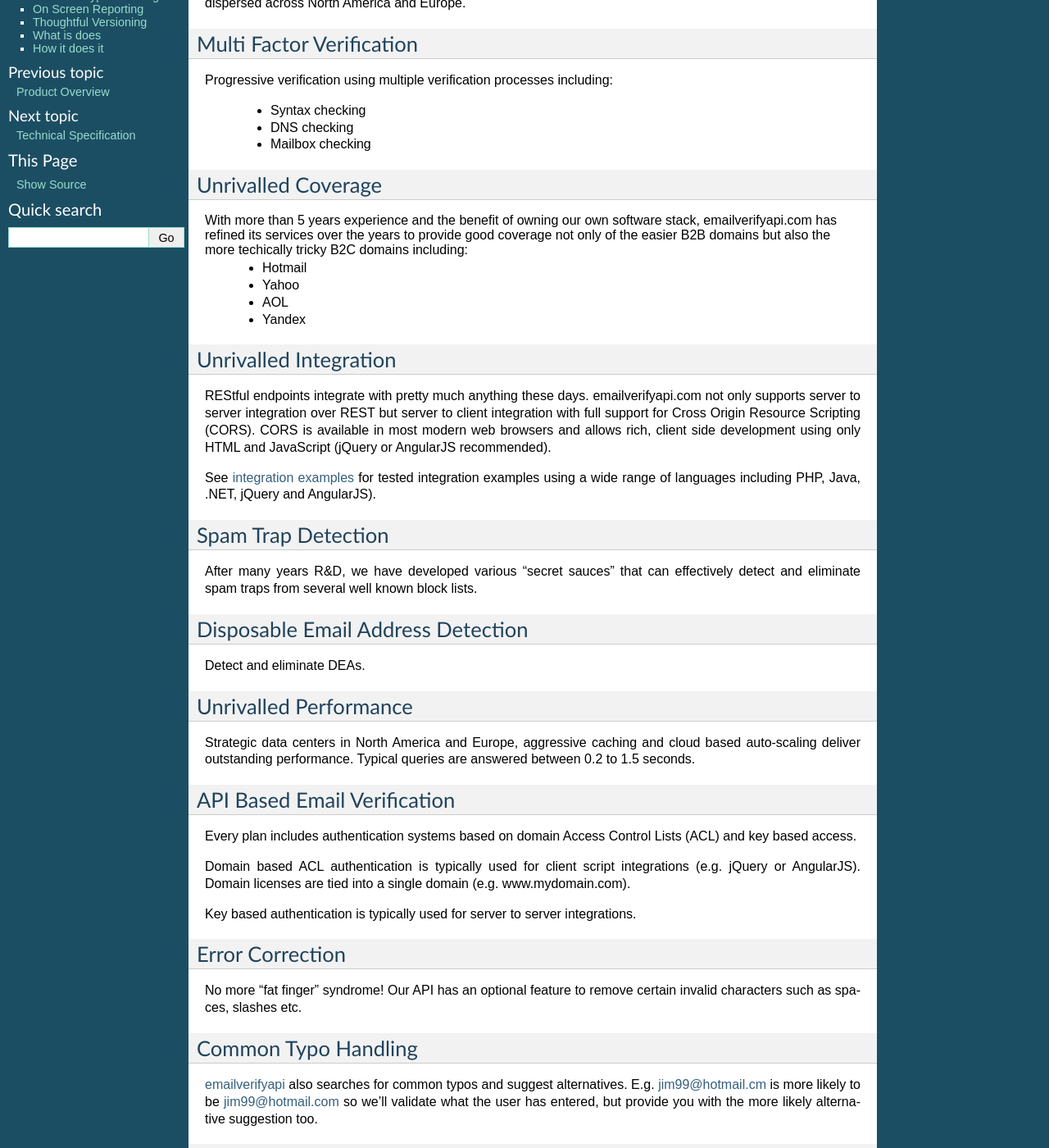
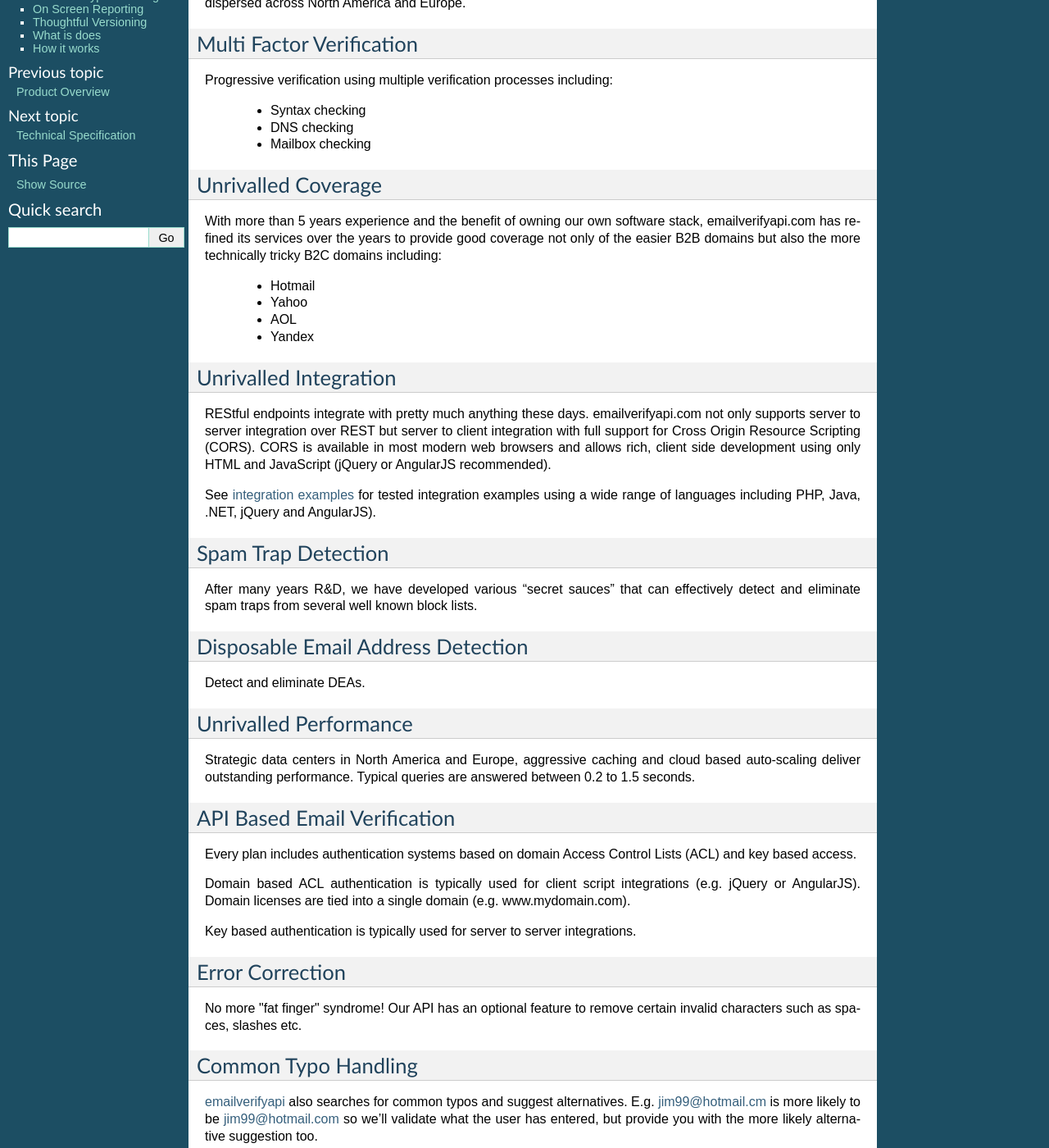
Before and after one commit to emailverifyapicom/docs-rtapi, a Sphinx documentation site: the page built from docs/features.rst, in a window 1280 px wide and 1400 px high, scrolled down 327 px. Shown: the whole window at 82% size. Built offline with Sphinx 7.4.7, drawn with Linux system fonts in a browser that asks for light colours; some of the changed text lies outside the part shown.

```diff
--- a/docs/features.rst
+++ b/docs/features.rst
@@ -26,7 +26,8 @@ Progressive verification using multiple verification processes including:
 
 Unrivalled Coverage
 -------------------
-With more than 5 years experience and the benefit of owning our own software stack, emailverifyapi.com has refined its services over the years to provide good coverage not only of the easier B2B domains but also the more techically tricky B2C domains including:
+With more than 5 years experience and the benefit of owning our own software stack, emailverifyapi.com has refined its services over the years to provide good coverage not only of the easier B2B domains but also the more technically tricky B2C domains including:
+
  * Hotmail
  * Yahoo
  * AOL
@@ -60,7 +61,7 @@ Key based authentication is typically used for server to server integrations.
 
 Error Correction
 ----------------
-No more “fat finger” syndrome! Our API has an optional feature to remove certain invalid characters such as spaces, slashes etc.
+No more \"fat finger\" syndrome! Our API has an optional feature to remove certain invalid characters such as spaces, slashes etc.
 
 Common Typo Handling
 --------------------
@@ -84,8 +85,8 @@ Additionally identified as part of the email verification process is extra infor
 * `Spam Traps`_.
 
 
-How it does it
---------------
+How it works
+------------
 Email addresses are verified using various filters and processes. As a high level overview, an email address submitted for verification goes thorough the following filters:
 
 +---------------+---------------------+---------------------------------+---------------------------------------------------------------------+
--- a/docs/index.rst
+++ b/docs/index.rst
@@ -75,9 +75,3 @@ Integration Examples
 	:maxdepth: 2
 
 	integration/index
-
-Indices and tables
-==================
-
-* :ref:`genindex`
-* :ref:`search`
```
Also changed, not shown: other parts of docs/features.rst (+2 -2 lines), docs/configuration.rst (+10 -9 lines).
